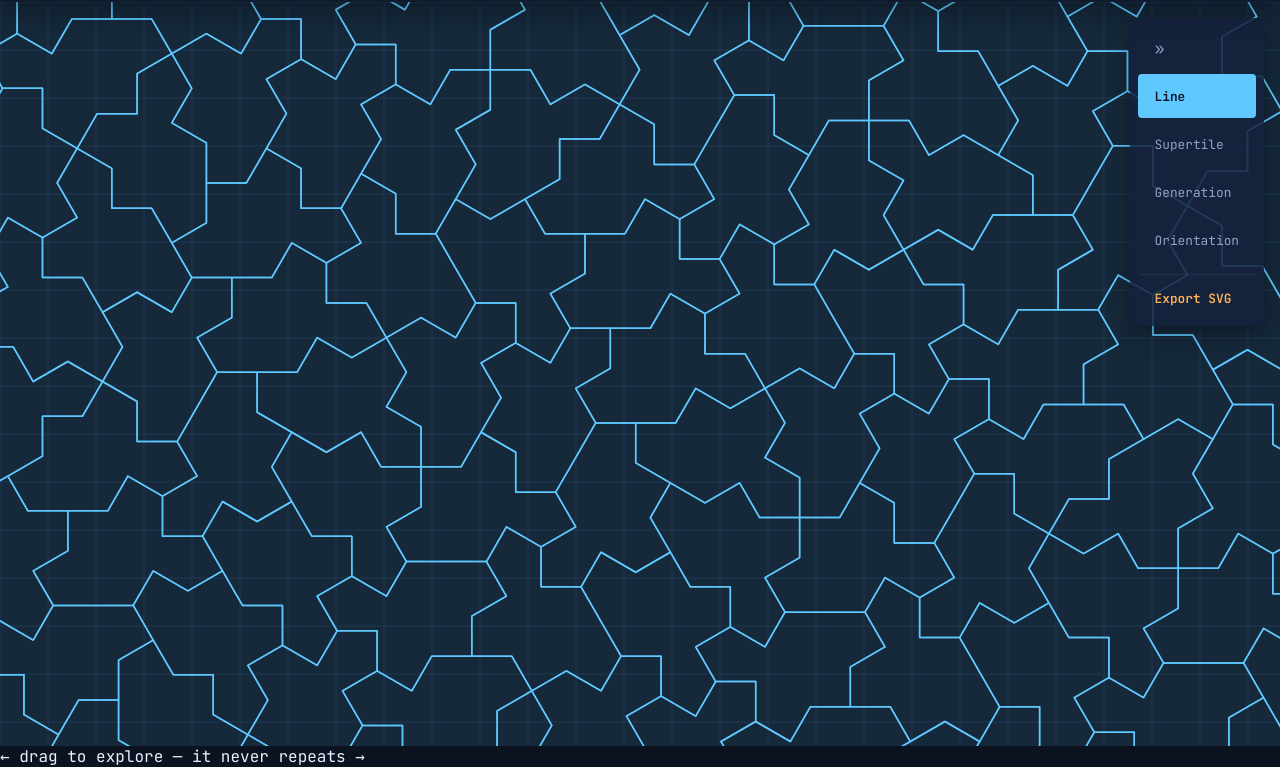
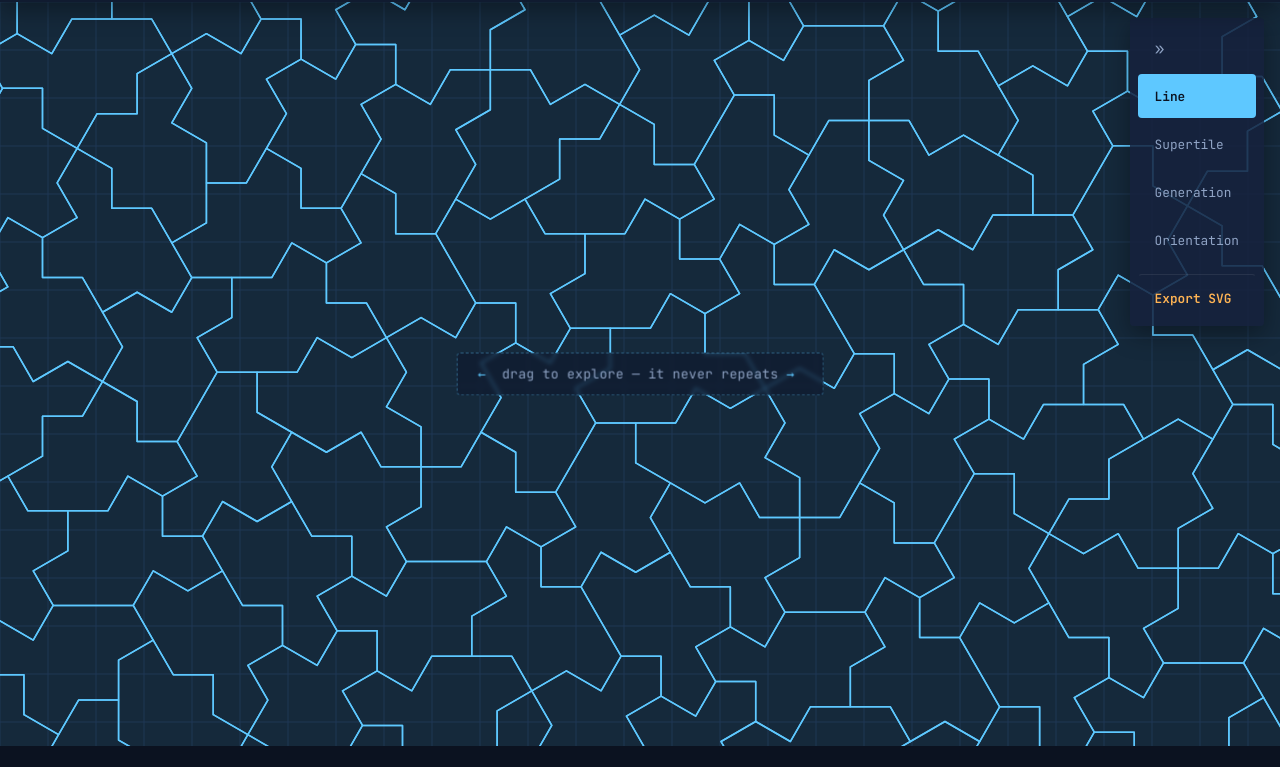
Before and after one commit to ctkrug/monotile, a website built with Vite: page index.html in a window 1280 px wide. Shown: the part 54-821 px from the top of the page. After the commit the page ends 800 px from the top, so only its background shows below. Built offline with nearby package versions, Linux system fonts and the light colour scheme.

Commit message:
style: theme the first-visit pan-hint callout
Dashed blueprint-style border, mono type, and a slow drifting-arrow
cue on each side; pointer-events:none so it never intercepts the drag
gesture it's advertising. The drift keyframe is neutralized by the
existing global prefers-reduced-motion override.

```diff
--- a/src/style.css
+++ b/src/style.css
@@ -293,6 +293,53 @@
   transform: translate(-50%, 0);
 }
 
+.pan-hint {
+  position: absolute;
+  top: 50%;
+  left: 50%;
+  transform: translate(-50%, -50%);
+  display: flex;
+  align-items: center;
+  gap: var(--space-3);
+  padding: var(--space-3) var(--space-5);
+  border: 1px dashed rgba(94, 200, 255, 0.4);
+  border-radius: var(--radius);
+  background: rgba(16, 27, 48, 0.72);
+  backdrop-filter: blur(2px);
+  color: var(--text-muted);
+  font-family: var(--font-mono);
+  font-size: 0.82rem;
+  letter-spacing: 0.02em;
+  white-space: nowrap;
+  pointer-events: none;
+  z-index: 3;
+  opacity: 1;
+  transition: opacity 400ms ease-out;
+}
+
+.pan-hint-dismissed {
+  opacity: 0;
+}
+
+.pan-hint-arrow {
+  color: var(--accent);
+  animation: pan-hint-drift 1400ms ease-in-out infinite;
+}
+
+.pan-hint-arrow:last-child {
+  animation-direction: reverse;
+}
+
+@keyframes pan-hint-drift {
+  0%,
+  100% {
+    transform: translateX(0);
+  }
+  50% {
+    transform: translateX(-4px);
+  }
+}
+
 .crosshair {
   position: absolute;
   top: 0;
```
